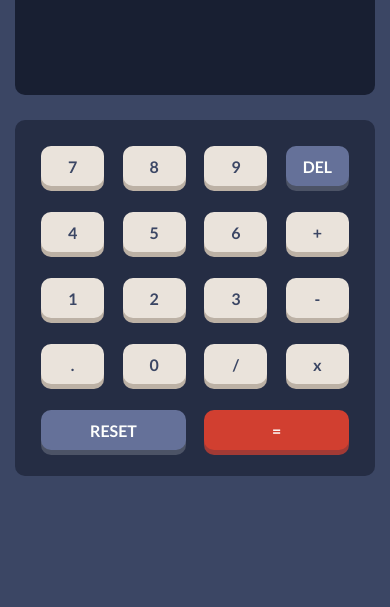
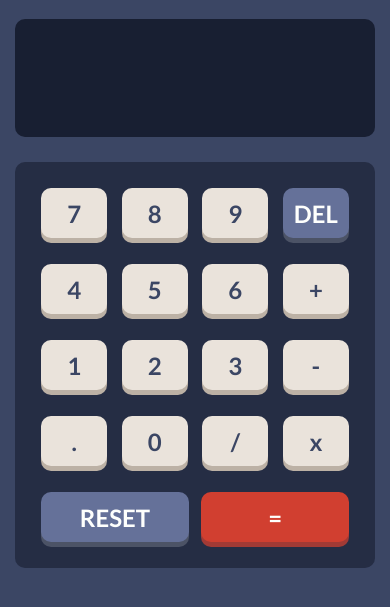
Before and after one commit to im-usb/calculator-app, a plain HTML site: page index.html in a window 390 px wide. Shown: the part 103-710 px from the top of the page. Drawn offline with Linux system fonts and the light colour scheme.

Commit message:
Add files via upload

```diff
--- a/css/responsive.css
+++ b/css/responsive.css
@@ -8,22 +8,6 @@
     }
 
     .row-3 button {
-        font-size: 1rem;
-    }
-
-    .row-3 .delete {
-        font-size: 1rem;
-    }
-
-    .row-3 .num {
-        margin: 0 4% 0 0;
-    }
-
-    .row-3 .decimal {
-        margin: 0 4% 0 0;
-    }
-
-    .row-3 .divide {
-        margin: 0 4% 0 0;
+        width: 21.49%;
     }
 }
--- a/css/style.css
+++ b/css/style.css
@@ -125,7 +125,7 @@ body {
 }
 
 .row-3 .reset {
-    width: 47%;
+    width: 48%;
     box-sizing: border-box;
     background-color: var(--del-reset-btn-bg-color);
     color: var(--text-color);
@@ -133,7 +133,7 @@ body {
 }
 
 .row-3 .equal {
-    width: 47%;
+    width: 48%;
     margin: 0 0;
     box-sizing: border-box;
     background-color: var(--equal-btn-bg-color);
--- a/index.html
+++ b/index.html
@@ -12,7 +12,7 @@
     <link rel="stylesheet" href="./css/responsive.css">
 </head>
 <body>
-    <main>
+    <div class="main">
         <div class="container">
             <div class="row row-1" id="row-1">
                 <h1>calc</h1>
@@ -58,7 +58,7 @@
                 </div>
             </div>
         </div>
-    </main>
+    </div>
     <script src="./js/script.js"></script>
 </body>
 </html>
```
Also changed, not shown: 1 other file.
